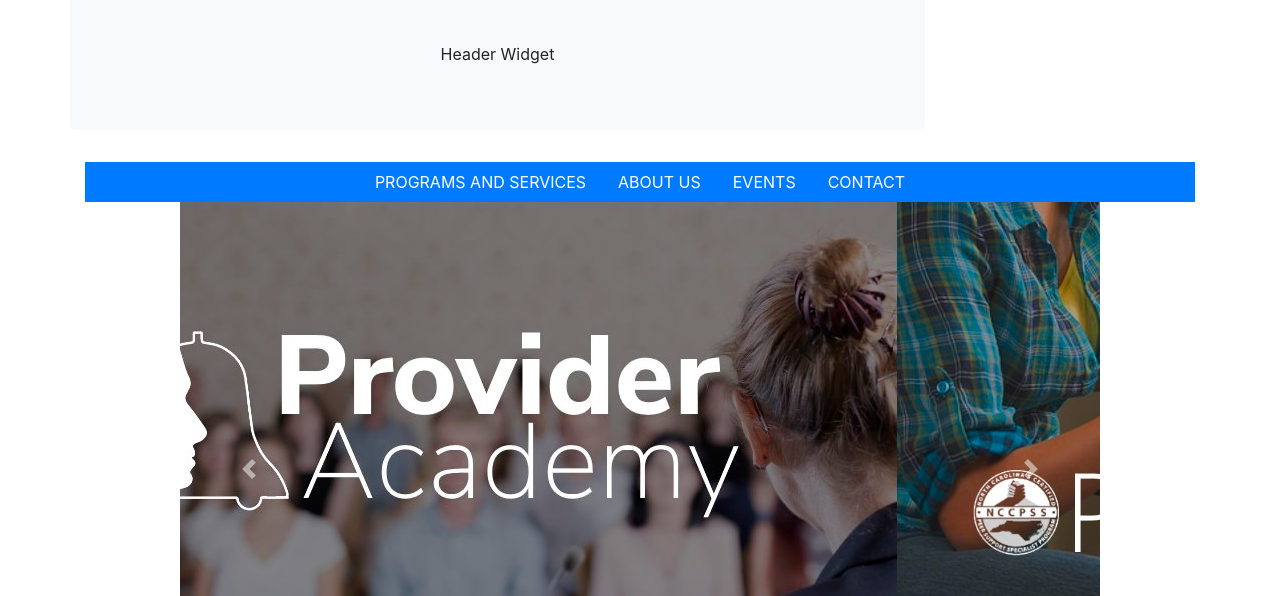
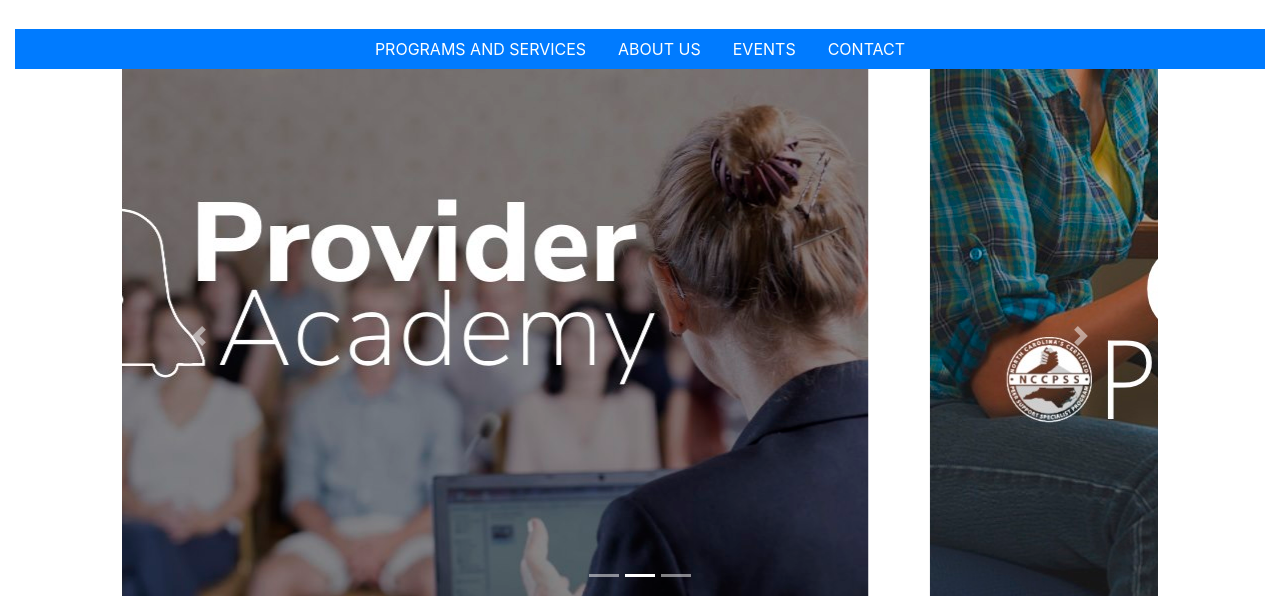
Before and after one commit to sumnercommajohn/CS50W, a plain HTML site: page index.html in a window 1280 px wide. Shown: the part 179-775 px from the top of the page. Drawn offline with nearby package versions, Linux system fonts and the light colour scheme.

Commit message:
i don't know

```diff
--- a/index.html
+++ b/index.html
@@ -24,13 +24,8 @@
     </style>
 </head>
   <body>
-<<<<<<< Updated upstream
-        <div class="container">
-                <div class="row" id="header-row"> <!--------------------Header-Row-------------------------->
-=======
         <div class="container-fluid">
                 <div class="row mt-4" id="header-row"> <!--------------------Header-Row-------------------------->
->>>>>>> Stashed changes
                     <div class="col-sm-3">
                             <h1 class="text-hide">Mental Health Association in Greensboro</h1>
                             <p>
```
